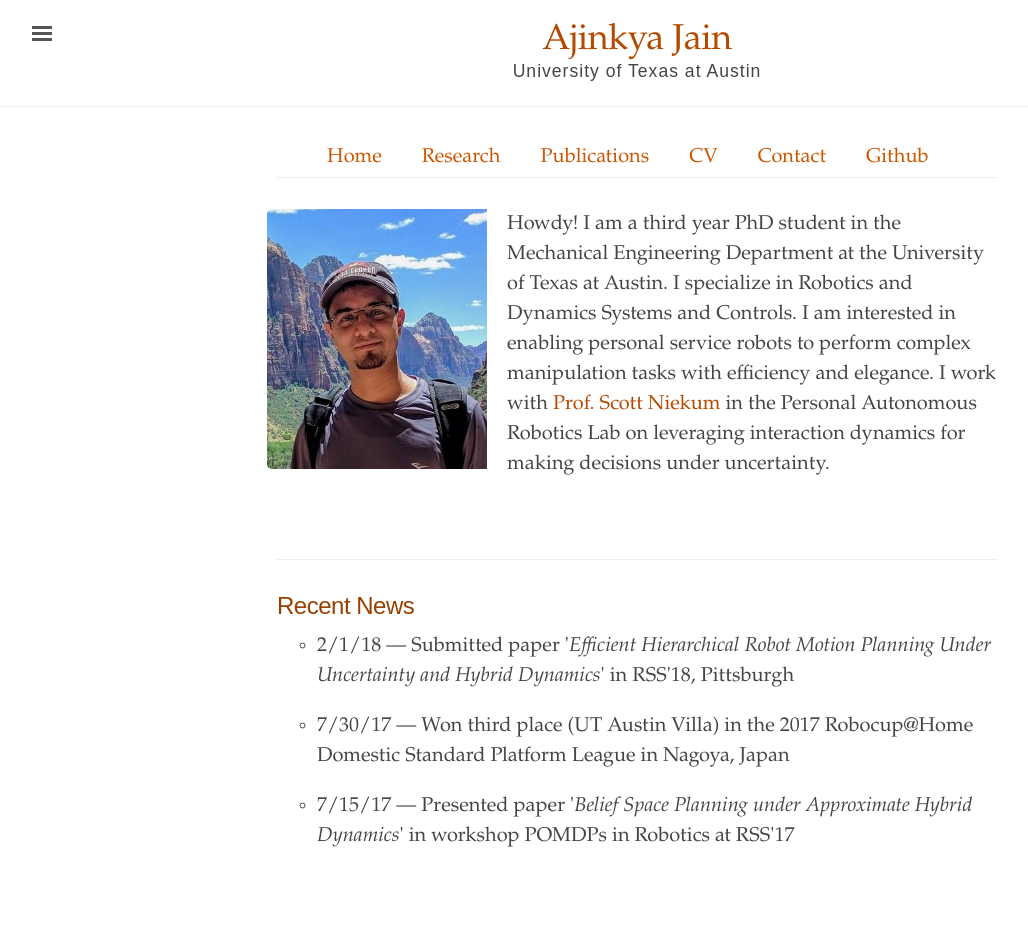
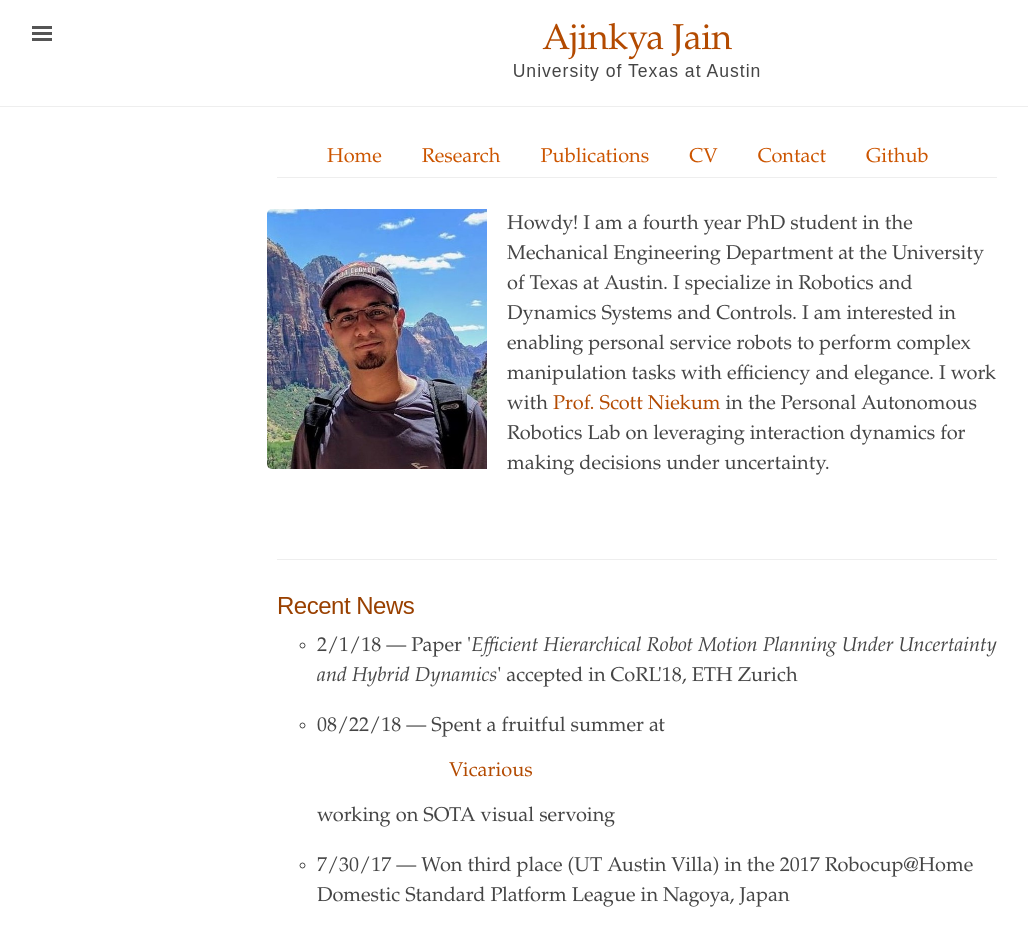
Before and after one commit to jainajinkya/jainajinkya.github.io, a Jekyll site: the page built from index.html, in a window 1280 px wide. Shown: the whole page, without its empty margins (3-1031 px from the left). Built offline with Jekyll 4.4.1, drawn with Linux system fonts in a browser that asks for light colours; before the commit the page ends 900 px from its top, so only the background shows below that.

Commit message:
CV updated

```diff
--- a/index.html
+++ b/index.html
@@ -49,7 +49,7 @@ li a:hover {
 <!-- <p>Ed is a <a href="https://jekyllrb.com/" target="_blank">Jekyll</a> theme designed for textual editors based on <a href="http://go-dh.github.io/mincomp/">minimal computing principles</a>, and focused on legibility, durability, ease and flexibility. Our underlying technology is easy to learn and teach, and can produce beautifully rendered scholarly or reading editions of texts meant to last. To start using Ed, please see <a href="{{ site.baseurl }}/documentation/">our documentation</a> for installation instructions and more. To learn more about the ideas behind Ed and a list of current features see our <a href="{{ site.baseurl }}/about/">about</a> section. To see Ed in action, we've provided some sample minimal editions for you below.</p> -->
 <img src="files/ajinkya.jpg" alt="ajinkya" style="width:250px;height:260px; margin: 0px -10px">
 
-<p>Howdy! I am a third year PhD student in the Mechanical Engineering Department at the University of Texas at Austin. I specialize in Robotics and Dynamics Systems and Controls. I am interested in enabling personal service robots to perform complex manipulation tasks with efficiency and elegance. I work with  <a href="http://www.cs.utexas.edu/~sniekum/" target="_blank"> Prof. Scott Niekum </a>  in the Personal Autonomous Robotics Lab on leveraging interaction dynamics for making decisions under uncertainty.</p>
+<p>Howdy! I am a fourth year PhD student in the Mechanical Engineering Department at the University of Texas at Austin. I specialize in Robotics and Dynamics Systems and Controls. I am interested in enabling personal service robots to perform complex manipulation tasks with efficiency and elegance. I work with  <a href="http://www.cs.utexas.edu/~sniekum/" target="_blank"> Prof. Scott Niekum </a>  in the Personal Autonomous Robotics Lab on leveraging interaction dynamics for making decisions under uncertainty.</p>
 &nbsp;
 </div>
 
@@ -59,15 +59,19 @@ li a:hover {
   <h2>Recent News</h2>
   <ul class="texts">
     <li class="text-title">
-      <p> 2/1/18 — Submitted paper '<i>Efficient Hierarchical Robot Motion Planning Under Uncertainty and Hybrid Dynamics</i>' in RSS'18, Pittsburgh</p>
+      <p> 2/1/18 — Paper '<i>Efficient Hierarchical Robot Motion Planning Under Uncertainty and Hybrid Dynamics</i>' accepted in CoRL'18, ETH Zurich</p>
+    </li>
+
+    <li class="text-title">
+      <p> 08/22/18 — Spent a fruitful summer at <a href="https://www.vicarious.com/" target="_blank"> Vicarious </a> working on SOTA visual servoing
     </li>
 
     <li class="text-title">
       <p> 7/30/17 — Won third place (UT Austin Villa) in the 2017 Robocup@Home Domestic Standard Platform League in Nagoya, Japan </p>
     </li>
 
-    <li class="text-title">
+<!--     <li class="text-title">
       <p> 7/15/17 — Presented paper '<i>Belief Space Planning under Approximate Hybrid Dynamics</i>' in workshop POMDPs in Robotics at RSS'17 </p>
-    </li>
+    </li> -->
   </ul>
 </div>
--- a/publications.md
+++ b/publications.md
@@ -9,7 +9,7 @@ permalink: /publications/
   <h2>Conference Articles</h2>
   <ul class="texts">
   <li class="text-title">
-      <p>A. Jain and S. Niekum, 'Efficient Hierarchical Robot Motion Planning Under Uncertainty and Hybrid Dynamics', <i>submitted in RSS 2018 </i> <a href="https://arxiv.org/abs/1802.04205" target="_blank"> [arXiv preprint]</a> </p>
+      <p>A. Jain and S. Niekum, 'Efficient Hierarchical Robot Motion Planning Under Uncertainty and Hybrid Dynamics', <i>Conference on Robot Learning (CoRL), 2018 </i> <a href="https://arxiv.org/abs/1802.04205" target="_blank"> [arXiv preprint]</a> </p>
     </li>
     <li class="text-title">
       <p> A. Jain, R. Datta and B. Bhattacharya, 'Unified Minimalistic Modelling of Piezoelectric Stack Actuators for Engineering Applications', Advances in Intelligent Systems and Computing, Springer 2014 <a href="http://link.springer.com/chapter/10.1007/978-3-319-16841-8_42" target="_blank"> [paper] </a> </p>
```
Also changed, not shown: 1 other file.
